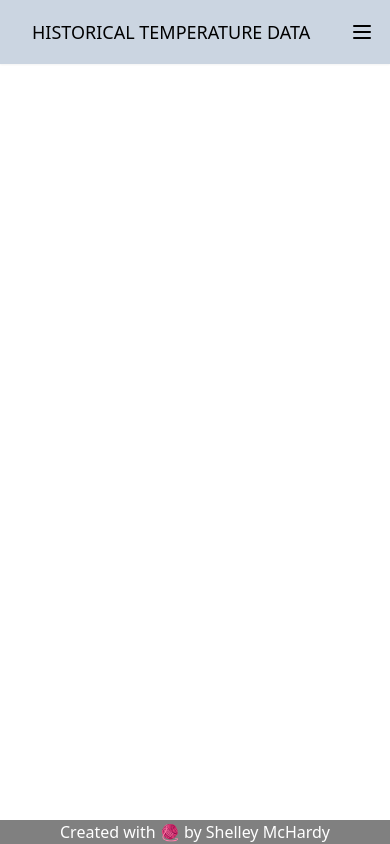
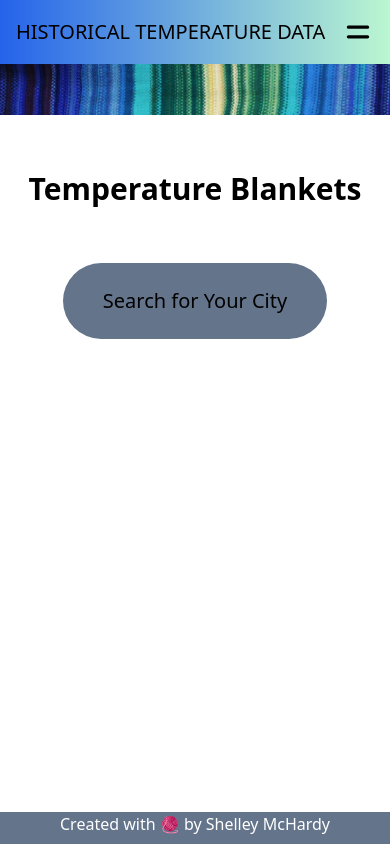
Before and after one commit to shelleymcq/historical-temperature, a React (Create React App) app: page /Home in a window 390 px wide. Built offline with nearby package versions, Linux system fonts and the light colour scheme.

Commit message:
updated responsiveness of navbar

```diff
--- a/src/App.js
+++ b/src/App.js
@@ -3,18 +3,20 @@ import { Routes, Route } from 'react-router-dom';
 import './App.css';
 import CityData from './components/CityData';
 import Home from './components/Home';
-import Navbar from './components/Navbar';
-import Footer from './components/Footer'
+import Footer from './components/Footer';
+import { ResponsiveNavBar } from './components/ResponsiveNavBar';
 
 function App() {
   return (
     <>
-     <Navbar />
+
+     <ResponsiveNavBar />
      <Routes>
        <Route path="/" element={<Home />} />
-       <Route path="/city-data" element={<CityData />} />
-       <Route path="/palette" element={<CityData />} />
-       <Route path="/about" element={<CityData />} />
+       <Route path="/Home" element={<Home />} />
+       <Route path="/City-Data" element={<CityData />} />
+       <Route path="/Palette" element={<CityData />} />
+       <Route path="/About" element={<CityData />} />
      </Routes>
     <Footer />
     </>
--- a/src/components/CityData.js
+++ b/src/components/CityData.js
@@ -1,23 +1,19 @@
 import React from 'react';
-import { useState } from 'react';
 import Autocomplete from './Autocomplete';
 import cities from '../data/Cities';
 import "../css/search.css";
 
 const CityData = () => {
 
-  const [search, setSearch] = useState('');
-
   return (
-    <div className="flex flex-col bg-slate-100 h-screen py-20">
-      <p>Please note that data for all US cities may not be available. If you do not see your city, try a larger city close to you.</p>
+    <div className="flex flex-col bg-slate-100 h-full py-20">
+      <p className='ml-8'>Please note that data for all US cities may not be available. If you do not see your city, try a larger city close to you.</p>
 
       <form className='search flex flex-row'>
         <label>
           City
           <Autocomplete
             suggestions={cities} />
-
         </label>
         <label>
           Year
--- a/src/components/Footer.js
+++ b/src/components/Footer.js
@@ -1,17 +1,8 @@
 import React from 'react';
-
-const footerStyles = {
-  position: 'fixed',
-  bottom: '0',
-  width: '100%',
-  textAlign: 'center',
-  color: 'white',
-  backgroundColor: 'gray'
-};
 
 export default function Footer() {
   return (
-    <footer style={footerStyles}>
+    <footer className='w-full h-8 fixed bottom-0 text-center text-white bg-slate-500'>
       Created with <span role='img' aria-label='yarn'>🧶</span> by Shelley McHardy
     </footer>
   )
--- a/src/components/Home.js
+++ b/src/components/Home.js
@@ -4,12 +4,12 @@ import temperature from '../images/temperature.jpg';
 
 const Home = () => {
   return (
-    <div className="bg-white h-screen flex flex-col items-center">
+    <div className="bg-white h-full flex flex-col items-center">
       <img src={temperature} alt="knit temperature swatch in shades of blue, geeen, and yellow"></img>
-      <h1 className="lg:text-9xl md:text-7xl sm:text-5xl text-3xl font-black my-14">
+      <h1 className="lg:text-7xl md:text-5xl sm:text-3xl text-3xl font-black my-14">
         Temperature Blankets
       </h1>
-      <Link to="city-data" className="py-6 px-10 bg-slate-500 rounded-full text-xl hover:bg-slate-400 transition duration-300 ease-in-out">
+      <Link to="City-Data" className="py-6 px-10 bg-slate-500 rounded-full text-xl hover:bg-slate-400 transition duration-300 ease-in-out">
         Search for Your City
       </Link>
     </div>
--- a/src/components/Navbar.js
+++ /dev/null
@@ -1,37 +0,0 @@
-import React from "react";
-import { NavLink } from "react-router-dom";
-
-const Navbar = () => {
-  return (
-    <nav className="flex justify-between items-center h-16 bg-slate-300 text-black relative shadow-sm" role="navigation">
-      <div className="pl-8 text-lg">
-        HISTORICAL TEMPERATURE DATA
-      </div>
-      {/* menu icon from https://heroicons.dev/ be sure to click for jsx*/}
-      <div className="px-4 cursor-pointer md:hidden">
-        <svg
-          className="w-6 h-6"
-          fill="none"
-          stroke="currentColor"
-          viewBox="0 0 24 24"
-          xmlns="http://www.w3.org/2000/svg"
-        >
-          <path
-            strokeLinecap="round"
-            strokeLinejoin="round"
-            strokeWidth={2}
-            d="M4 6h16M4 12h16M4 18h16"
-          />
-        </svg>
-      </div>
-      <div className="pr-8 md:block hidden">
-        <NavLink className="p-4" to="/">Home</NavLink>
-        <NavLink className="p-4" to="/city-data">City Data</NavLink>
-        <NavLink className="p-4" to="/palette">Palette</NavLink>
-        <NavLink className="p-4" to="/about">About</NavLink>
-      </div>
-    </nav>
-  );
-};
-
-export default Navbar;
--- /dev/null
+++ b/src/components/ResponsiveNavBar.js
@@ -0,0 +1,43 @@
+import React, { useState } from 'react';
+import { NavLink } from "react-router-dom";
+
+// built with help from https://www.notimedad.dev/responsive-navbar-tailwind-react/
+
+export const ResponsiveNavBar = () => {
+  const [menuOpen, setMenuOpen] = useState(false);
+  return (
+    <div className="bg-gradient-to-r from-blue-600 to-green-200">
+      <Navbar menuOpen={menuOpen} setMenuOpen={setMenuOpen} />
+      {menuOpen &&
+        <MobileMenu>
+          {navLinks}
+        </MobileMenu>}
+    </div>
+  );
+};
+
+const pages = ['Home', 'City-Data', 'Palette', 'About'];
+const navLinks = pages.map(page => <NavLink key={page} className="no-underline text-gray-800 font-semibold hover:text-gray-600" to={`${page}`}>{page}</NavLink>);
+
+const Navbar = ({ menuOpen, setMenuOpen }) => (
+  <div className="flex items-center justify-between p-4">
+    <div className='text-xl'>HISTORICAL TEMPERATURE DATA</div>
+    <nav className="hidden md:block space-x-6">
+      {navLinks}
+    </nav>
+    <button type="button" aria-label="Toggle mobile menu" onClick={() => setMenuOpen(!menuOpen)} className="rounded md:hidden focus:outline-none focus:ring focus:ring-gray-500 focus:ring-opacity-50">
+      <MenuAlt4Svg menuOpen={menuOpen} /></button>
+  </div>
+);
+
+const MobileMenu = ({ children }) => (
+  <nav className="p-4 flex flex-col space-y-3 md:hidden">
+    {children}
+  </nav>
+);
+
+const MenuAlt4Svg = ({ menuOpen }) => (
+  <svg xmlns="http://www.w3.org/2000/svg" className={`transition duration-100 ease h-8 w-8 ${menuOpen ? 'transform rotate-90' : ''}`} viewBox="0 0 20 20" fill="currentColor">
+    <path fillRule="evenodd" d="M3 7a1 1 0 011-1h12a1 1 0 110 2H4a1 1 0 01-1-1zM3 13a1 1 0 011-1h12a1 1 0 110 2H4a1 1 0 01-1-1z" clipRule="evenodd" />
+  </svg>
+);
```
